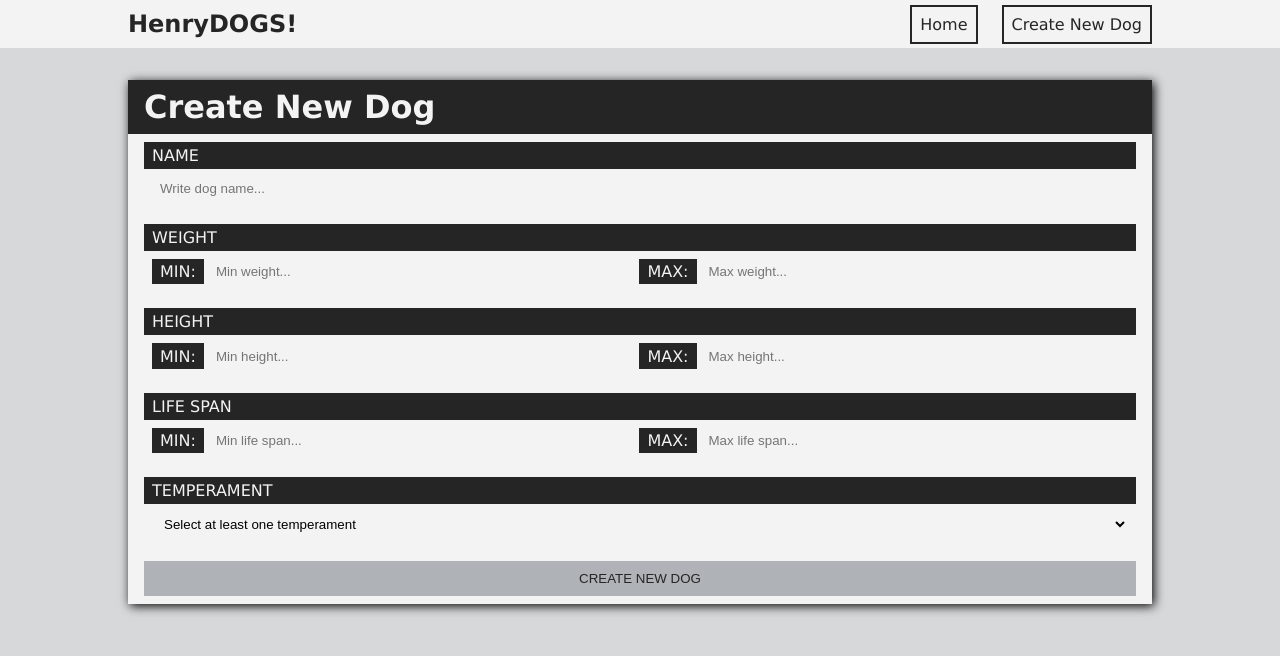
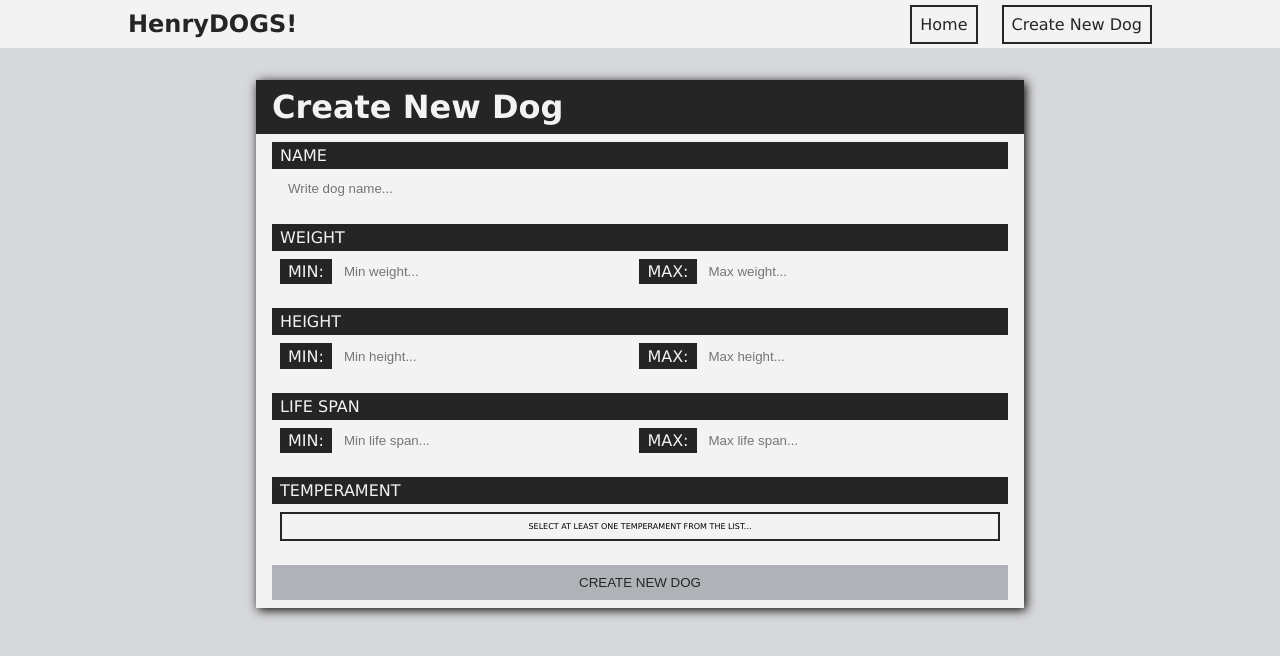
Before and after one commit to icunial/PI-Henry, a React (Create React App) app in the folder client/: page /form in a window 1280 px wide. Shown: the top 656 px of the page. Built offline with nearby package versions, Linux system fonts and the light colour scheme.

Commit message:
dropdown form

```diff
--- a/client/src/components/form/Form.jsx
+++ b/client/src/components/form/Form.jsx
@@ -81,6 +81,45 @@ const Modal = (props) => {
   );
 };
 
+const DropDown = (props) => {
+  return (
+    <div className={styles.dropdown}>
+      <div className={styles.dropdownBtn} onClick={() => props.onClick()}>
+        Select at least one temperament from the list...
+      </div>
+      {props.isOpen && (
+        <div className={styles.dropdownContent}>
+          {props.temperaments.map((t) => {
+            return (
+              <div
+                className={styles.dropdownItem}
+                key={t.name}
+                onClick={(e) => {
+                  if (!props.input.temperament.includes(t.name)) {
+                    props.setInput((input) => {
+                      const newInput = {
+                        ...input,
+                        temperament: [...input.temperament, t.name],
+                      };
+                      const errors = validate(newInput);
+                      props.setErrors(errors);
+
+                      return newInput;
+                    });
+                  }
+                  props.onClick();
+                }}
+              >
+                {t.name}
+              </div>
+            );
+          })}
+        </div>
+      )}
+    </div>
+  );
+};
+
 function Form() {
   const dispatch = useDispatch();
 
@@ -101,8 +140,18 @@ function Form() {
   const [errors, setErrors] = useState({ initialState: "" });
   const [modal, setModal] = useState(false);
 
+  const [isOpen, setIsOpen] = useState(false);
+
+  const openDropDown = () => {
+    setIsOpen(!isOpen);
+  };
+
   const closeModal = () => {
     setModal(false);
+  };
+
+  const showModal = () => {
+    setModal(true);
   };
 
   const handleInputChange = (e) => {
@@ -131,10 +180,6 @@ function Form() {
       temperament: [],
       temperaments: [],
     });
-  };
-
-  const showModal = () => {
-    setModal(true);
   };
 
   return loading ? (
@@ -257,38 +302,16 @@ function Form() {
               <label className={styles.itemsTitle}>Temperament</label>
               <div>
                 <div className={styles.itemContent}>
-                  <select name="temperamentsFromApi" className={styles.item}>
-                    <option selected disabled>
-                      Select at least one temperament
-                    </option>
-                    {temperaments.map((t) => {
-                      return (
-                        <option
-                          key={t.name}
-                          value={t.name}
-                          onClick={(e) => {
-                            if (!input.temperament.includes(e.target.value)) {
-                              setInput((input) => {
-                                const newInput = {
-                                  ...input,
-                                  temperament: [
-                                    ...input.temperament,
-                                    e.target.value,
-                                  ],
-                                };
-                                const errors = validate(newInput);
-                                setErrors(errors);
-
-                                return newInput;
-                              });
-                            }
-                          }}
-                        >
-                          {t.name}
-                        </option>
-                      );
-                    })}
-                  </select>
+                  {
+                    <DropDown
+                      temperaments={temperaments}
+                      isOpen={isOpen}
+                      onClick={openDropDown}
+                      input={input}
+                      setInput={setInput}
+                      setErrors={setErrors}
+                    />
+                  }
                 </div>
               </div>
               <div className={styles.temperaments}>
--- a/client/src/components/form/Form.module.css
+++ b/client/src/components/form/Form.module.css
@@ -37,7 +37,7 @@
 }
 
 .formContainer {
-  width: 80%;
+  width: 60%;
   display: flex;
   flex-direction: column;
   box-shadow: 2px 2px 10px black;
@@ -188,3 +188,41 @@
   background-color: var(--main-white);
   color: var(--main-black);
 }
+
+.dropdown {
+  width: 100%;
+  font-size: 0.5rem;
+  text-transform: uppercase;
+  background-color: var(--main-white);
+  position: relative;
+}
+
+.dropdownBtn {
+  background-color: var(--main-white);
+  border: 2px solid var(--main-black);
+  padding: 0.5rem;
+  text-align: center;
+  cursor: pointer;
+}
+
+.dropdownContent {
+  position: absolute;
+  bottom: 2.5rem;
+  display: flex;
+  flex-direction: column;
+  background-color: var(--main-white);
+  width: 100%;
+  height: 300px;
+  overflow-y: auto;
+}
+
+.dropdownItem {
+  cursor: pointer;
+  padding: 1rem 0;
+  margin-left: 1rem;
+}
+
+.dropdownItem:hover {
+  background-color: var(--main-black);
+  color: var(--main-white);
+}
--- a/client/src/components/searchbar/SearchBar.module.css
+++ b/client/src/components/searchbar/SearchBar.module.css
@@ -77,15 +77,6 @@
   flex-grow: 1;
 }
 
-.select {
-  position: relative;
-  border: 2px solid;
-  border-color: var(--main-black);
-  background-color: var(--main-white);
-  font-size: 1rem;
-  padding: 0.5rem;
-}
-
 .dropdown {
   width: 400px;
   font-size: 1rem;
```
Also changed, not shown: client/src/components/searchbar/SearchBar.jsx (+0 -21 lines).
